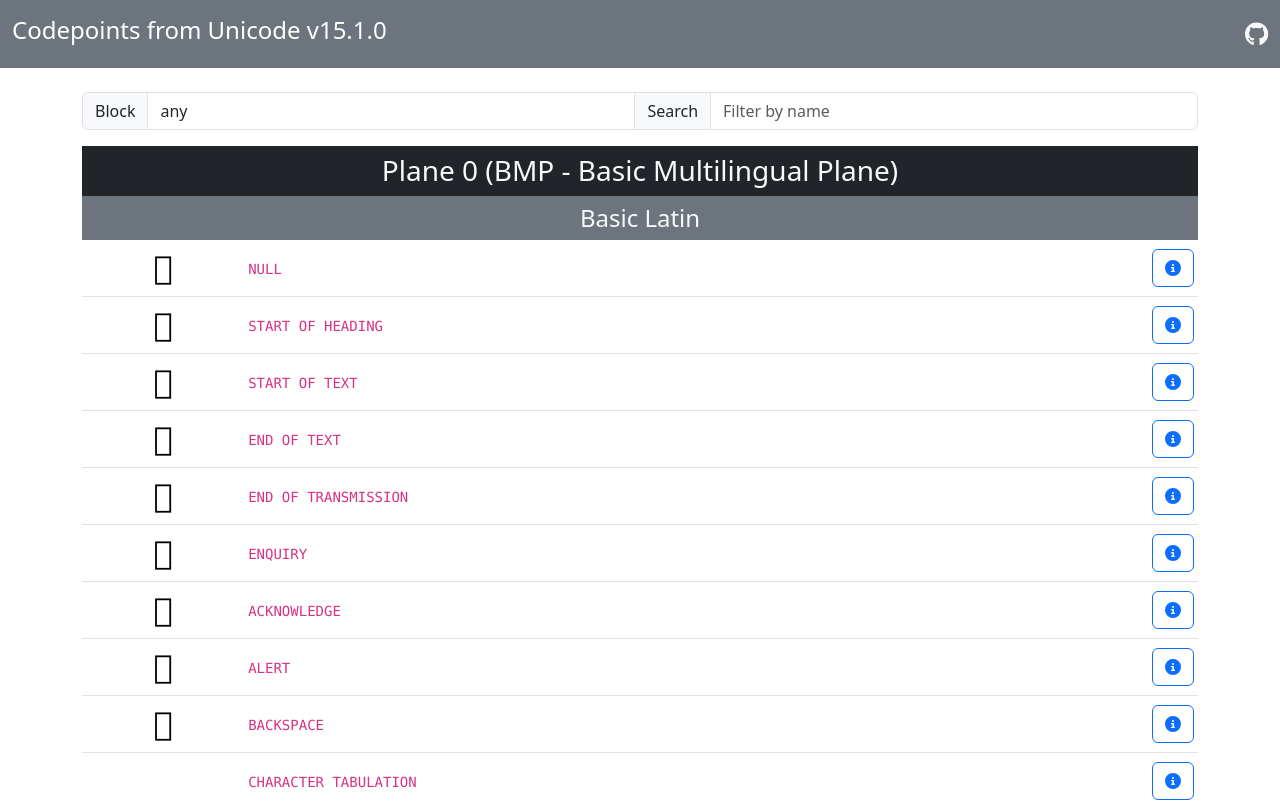
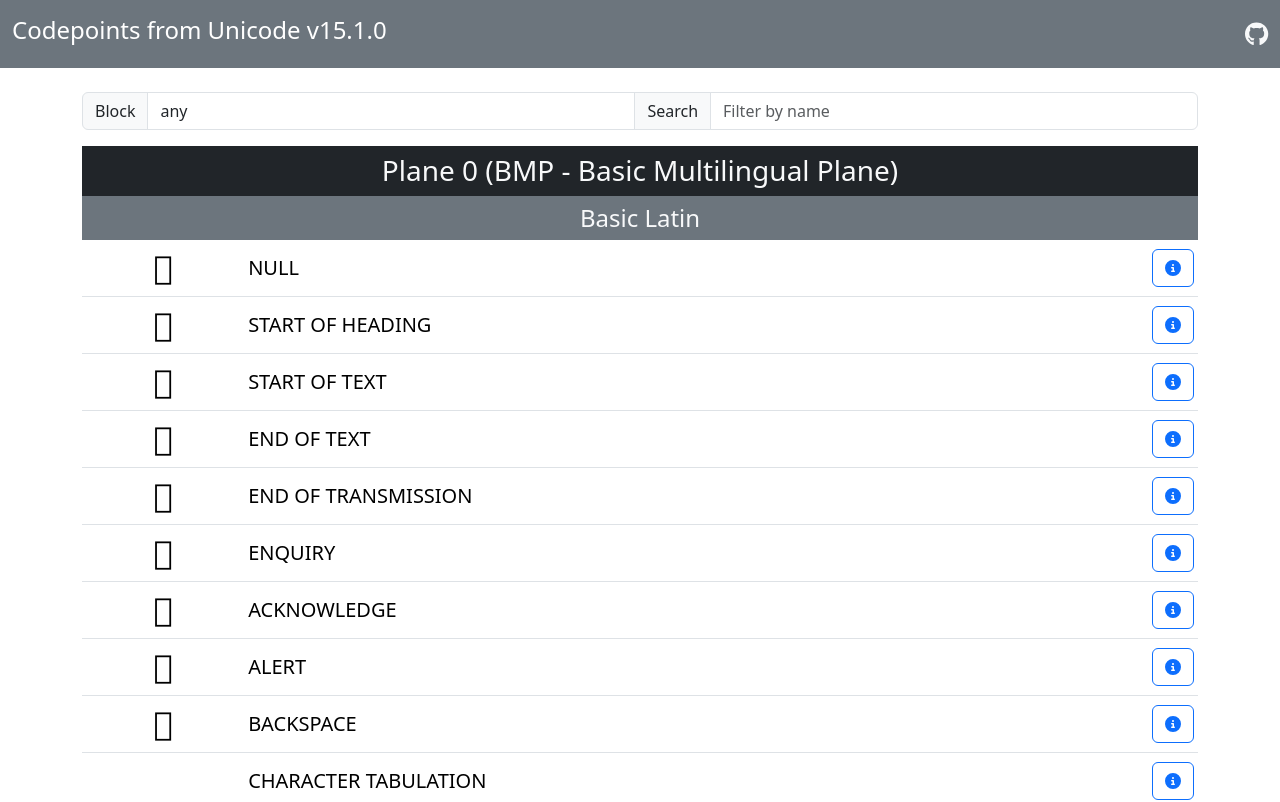
Before and after one commit to mlocati/unipoints, a Vue app in the folder docs-src/: page / in a window 1280 px wide. Shown: the top 802 px of the page. Built offline with nearby package versions, Linux system fonts and the light colour scheme.

Commit message:
Minor change

```diff
--- a/docs-src/src/components/DataViewer/CodepointViewer.vue
+++ b/docs-src/src/components/DataViewer/CodepointViewer.vue
@@ -29,7 +29,7 @@ const htmlString = computed<string>(() => `&#x${props.codepoint.id.toString(16).
       <pre class="mb-0">{{ codepoint.char }}</pre>
     </td>
     <td>
-      <code>{{ codepoint.name }}</code>
+      <h5 class="m-0">{{ codepoint.name }}</h5>
     </td>
     <td>
       <button class="btn" v-bind:class="infoDisplayed ? 'btn-primary' : 'btn-outline-primary'">
```
